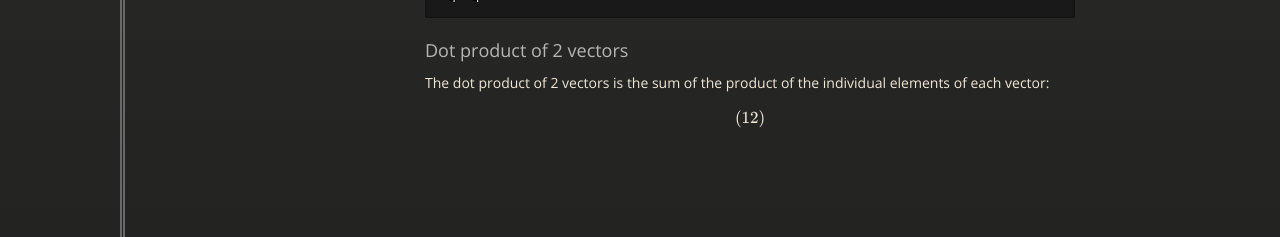
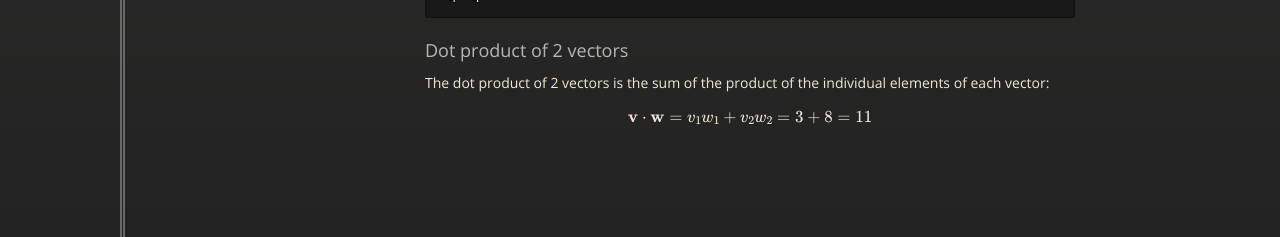
Before and after one commit to jpneill/jpneill.github.io, a Jekyll site: the page posts/Lin_Alg_q.html, which Jekyll copies as it is, in a window 1280 px wide and 1371 px high. Shown: the part 1134-1371 px from the top of the window. Built offline with Jekyll 4.4.1, drawn with Linux system fonts in a browser that asks for light colours; nearby versions of some CDN libraries; formulas are drawn with MathJax 3.

Commit message:
Update Lin_Alg_q.html

```diff
--- a/posts/Lin_Alg_q.html
+++ b/posts/Lin_Alg_q.html
@@ -83,7 +83,7 @@ q)A-B
 -4 -4</code></pre>
 
         <h3>Dot product of 2 vectors</h3>
-        <p>The dot product of 2 vectors is the sum of the product of the individual elements of each vector:$$\left(1 \\ 2\right)$$</p>
+        <p>The dot product of 2 vectors is the sum of the product of the individual elements of each vector:$$\mathbf{v}\cdot\mathbf{w}=v_1 w_1+v_2 w_2 = 3+8 = 11$$</p>
       </section>
     </div>
 
```
